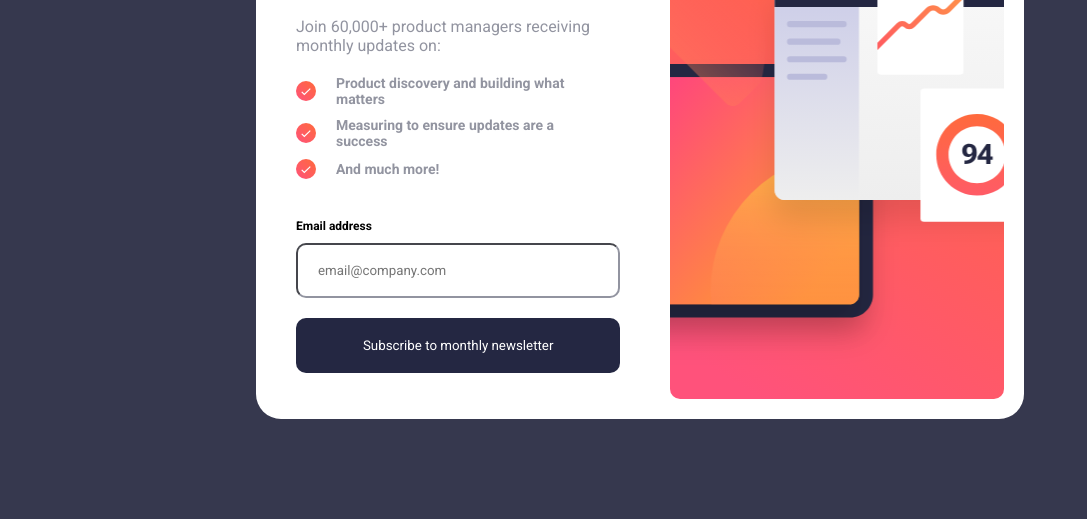
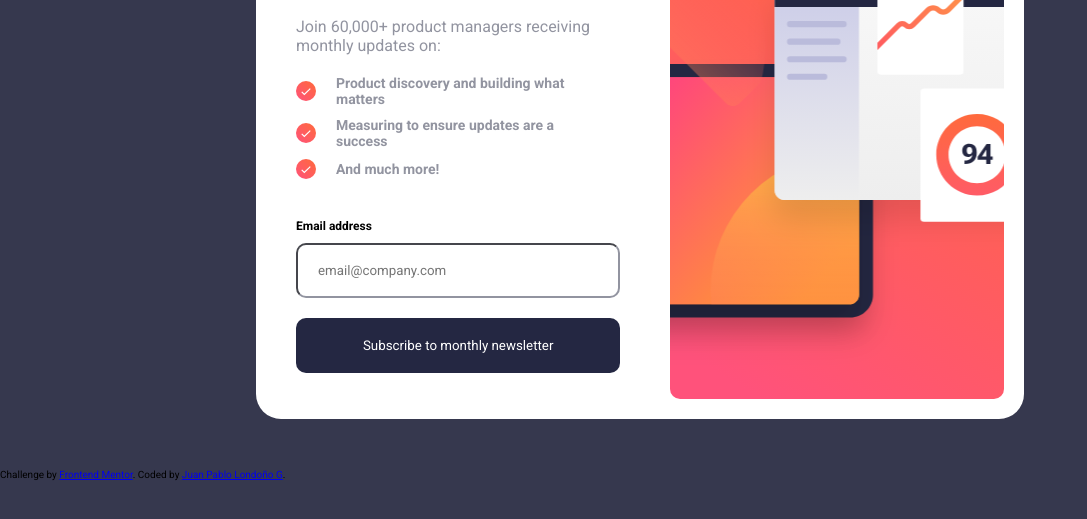
Before and after one commit to Map4che/newsletterChallenge, a plain HTML site: page index.html in a window 1280 px wide. Shown: the part 281-800 px from the top of the page, without its empty margins (0-1087 px from the left). Drawn offline with Linux system fonts and the light colour scheme.

Commit message:
Agregando el ultimo div, con la firma de frontendmentor

```diff
--- a/index.html
+++ b/index.html
@@ -100,6 +100,12 @@
         <button class="btn-success">Dismiss message</button>
       </div>
     </main>
+    <div class="attribution">
+      Challenge by
+      <a href="https://www.frontendmentor.io?ref=challenge" target="_blank"
+        >Frontend Mentor</a
+      >. Coded by <a href="#">Juan Pablo Londoño G</a>.
+    </div>
     <script src="principal.js"></script>
   </body>
 </html>
```
